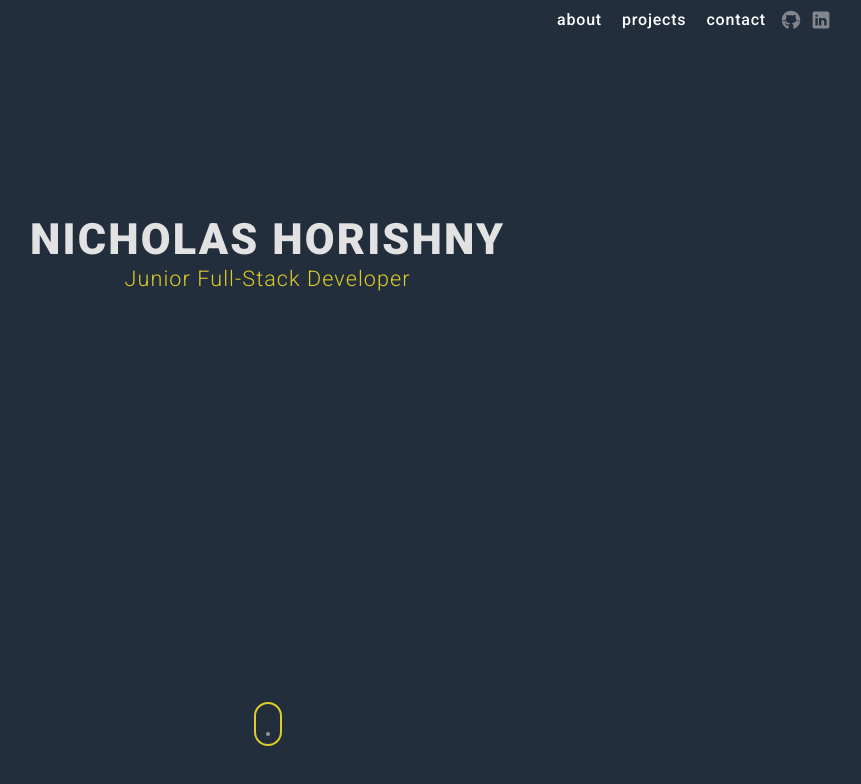
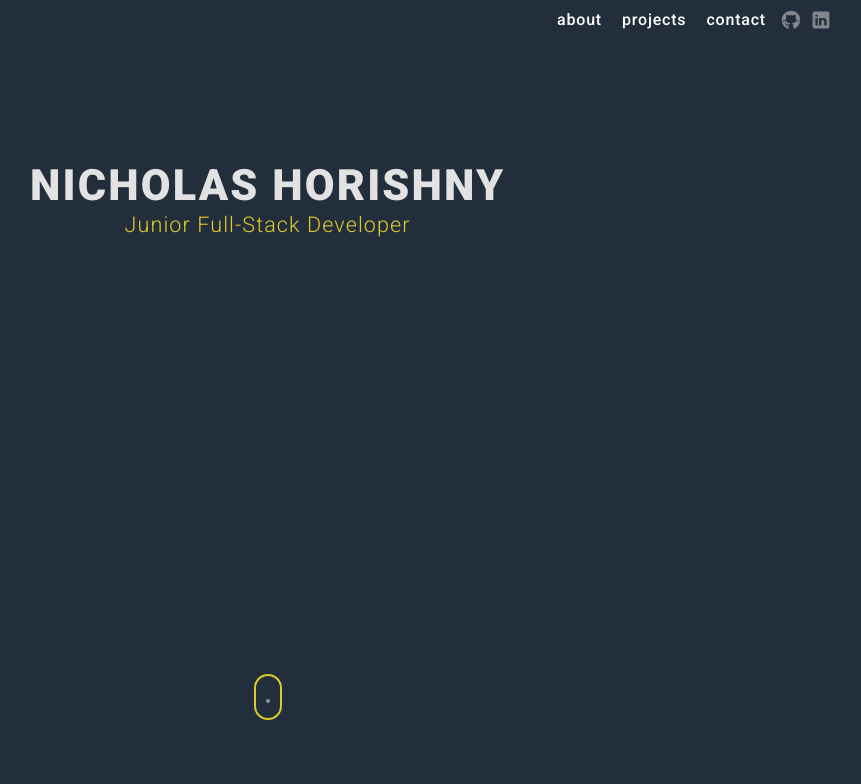
Before and after one commit to n335h/nmjhPortfolio, a React (Create React App) app: page / in a window 1280 px wide. Shown: the top 784 px of the page, without its empty margins (372-1233 px from the left). Built offline with nearby package versions, Linux system fonts and the light colour scheme.

Commit message:
landing spacing!

```diff
--- a/src/components/app/App.css
+++ b/src/components/app/App.css
@@ -14,7 +14,7 @@
 .section {
   scroll-snap-align: start;
   height: 100vh;
-  max-width: 100%;
+  width: 100vw;
 }
 
 .portfolio {
--- a/src/components/navBar/navBar.css
+++ b/src/components/navBar/navBar.css
@@ -149,6 +149,7 @@ nav {
     top: 40px;
     width: 30%;
     margin: auto;
+    padding-bottom: 1vh;
     opacity: 1;
     transition: opacity 0.9s ease-in, top 0.5s ease-in-out; /* Added transition for top property */
     box-shadow: 0px 0px 10px 0px rgba(0, 0, 0, 0.1);
--- a/src/components/pages/landing/landing.css
+++ b/src/components/pages/landing/landing.css
@@ -2,9 +2,9 @@
   display: flex;
   position: relative;
   flex-direction: column;
-  justify-content: space-evenly;
+  justify-content: space-between;
   align-items: center;
-  height: 95vh;
+  height: 80vh;
   text-align: center;
   font-size: 18px;
   margin: 0;
@@ -15,20 +15,34 @@
   background-color: #232e3d;
   height: 100vh;
 }
-
+.landingmain {
+  background-color: #232e3d;
+  height: 100vh;
+  width: 100vw;
+  display: flex;
+  flex-direction: column;
+  justify-content: space-evenly;
+  align-items: center;
+  text-align: center;
+  font-size: 18px;
+  margin: 0;
+  padding: 0;
+}
 
 
 .landing-page h1 {
   font-size: 3rem;
   font-weight: 700;
-  margin: 0;
+  margin-top: 20vh;
   letter-spacing: 0.05em;
   line-height: 1.2;
   color: #e2e2e2;
-  margin:25vh;
+  margin:10vh;
   padding-bottom: 0vh;
 }
-
+.header-title {
+  margin-top: 10vh;
+}
 .landing-page h3 {
   font-size: 1.5rem;
   font-weight:300;
@@ -80,11 +94,8 @@
 .mouse-icon {
   border: 2px solid var(--test-main);
   border-radius: 16px;
-  height: 40px;
+  height: 42px;
   width: 24px;
-  display: flex;
-  justify-content: flex-end;
-  align-items: center;
   left: 50%;
   transform: translateX(-50%);
   z-index: 10;
@@ -124,13 +135,13 @@
   background: #ffffff;
   width: 4px;
   height: 4px;
+  margin: 0 auto;
   top: 0px;
-  margin-left: auto;
-  margin-right: auto;
+
 }
  @-webkit-keyframes drop {
   0% {
-    top: 0px;
+    top: 10px;
     opacity: 0;
   }
   30% {
@@ -144,15 +155,15 @@
 }
 @keyframes drop {
   0% {
-    top: -10px;
+    top:10px;
     opacity: 0;
   }
   30% {
-    top: 5px;
+    top: 20px;
     opacity: 1;
   }
   100% {
-    top: 15px;
+    top: 25px;
     opacity: 0;
   }
 }
@@ -187,3 +198,23 @@
     width: 100vw;
   }
 }
+@media screen and (max-height: 600px) {
+
+  .header-content {
+    height: 100vh;
+    justify-content: space-between;
+
+
+
+  }
+  .landing-page {
+    height: 100vh;
+
+  }
+
+
+  .wheel {
+    height: 40vh;
+    width: 24px;
+  }
+}
--- a/src/components/pages/portfolio/portfolio.css
+++ b/src/components/pages/portfolio/portfolio.css
@@ -22,3 +22,16 @@
 
     }
   }
+
+  @media screen and (max-height: 500px) {
+    .portfolio {
+      margin: auto;
+      padding: 0;
+height: 100vh;
+      display: flex;
+      flex-direction: column;
+      align-items: center;
+      justify-content: center;
+
+    }
+  }
```
Also changed, not shown: src/components/carousel/carousel.css (+54 -0 lines).
